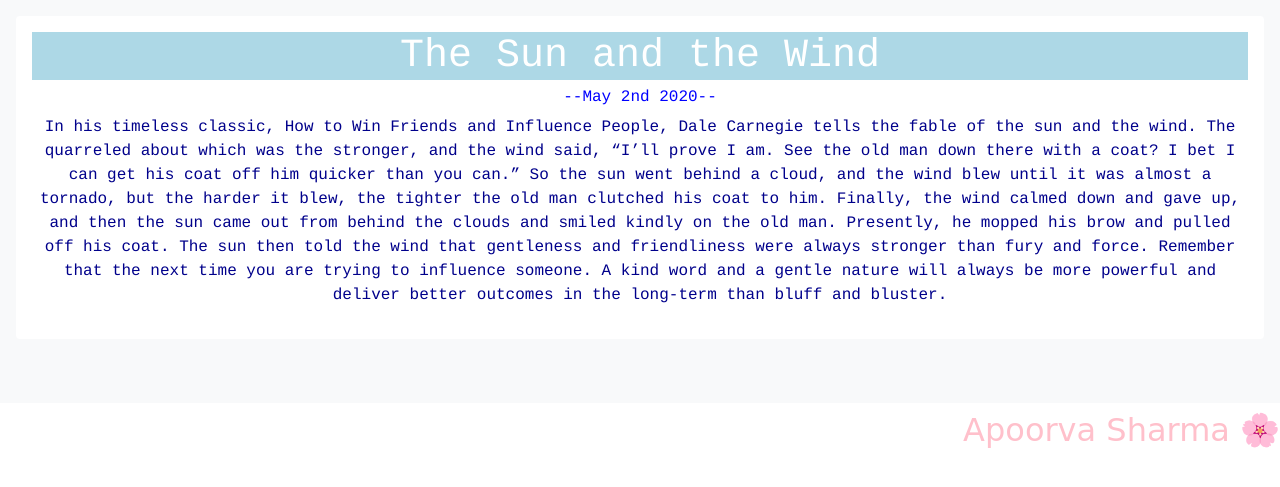
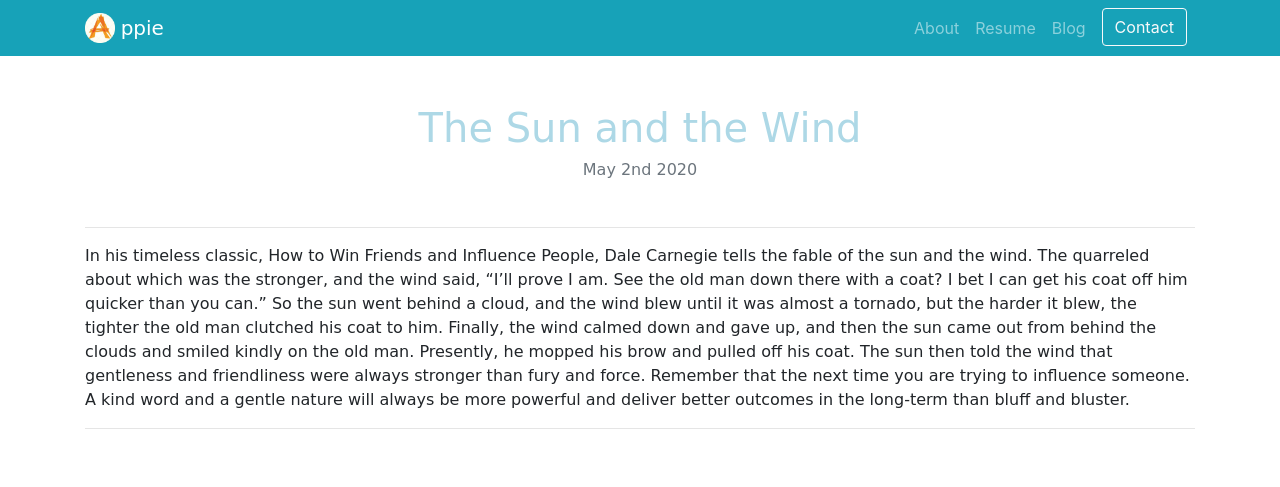
Before and after one commit to parasdtu/django3_personal_portfolio, a Django app: page /blog/1/ in a window 1280 px wide. Shown: the top 487 px of the page. Run offline with Django 3.2, Linux system fonts and the light colour scheme; data comes from the database, SQL or seed files in the repository; both versions use the stored data as it was after the commit; some libraries are stand-ins or nearby versions.

Commit message:
Redesigned blog app

```diff
--- a/blog/templates/blog/detail.html
+++ b/blog/templates/blog/detail.html
@@ -1,29 +1,13 @@
-<link rel="stylesheet" href="https://stackpath.bootstrapcdn.com/bootstrap/4.5.0/css/bootstrap.min.css" integrity="sha384-9aIt2nRpC12Uk9gS9baDl411NQApFmC26EwAOH8WgZl5MYYxFfc+NcPb1dKGj7Sk" crossorigin="anonymous">
-<center>
+{% extends "portfolio/base.html" %}
+
+{% load static %}
 
 {% block content %}
 
-  <div class="p-3 mb-2 bg-light text-dark">
+<h1 class="text-center mt-5" id="blogdetailtitle" style="font-family:Comic Sans MS;color:lightblue">{{ blog.title }}</h1>
 
-    <div class="shadow-none p-3 mb-5 bg-white rounded">
-
-    <h1 style="color:White;font-family:courier;background-color:LightBlue">{{ blog.title }}</h1>
-
-    <h6 style="color:Blue;font-family:courier;">--{{ blog.date|date:'F jS Y'}}--</h6>
-
-    <p style="color:DarkBlue;font-family:courier">
-
-      {{blog.description|safe}}
-
-    </p>
-
-  </div>
-
-</div>
-
+<h6 class="text-center text-muted mb-5" style="font-family:Comic Sans MS;color:lightgrey">{{ blog.date|date:'F jS Y' }}</h6>
+<hr>
+<p style="font-family:Comic Sans MS;">{{ blog.description|safe }}</p>
+<hr>
 {% endblock %}
-
-<h2 style="text-align:right;color:Pink;font-family:cursive">Apoorva Sharma 🌸</h2>
-
-
-</center>
--- a/personal_portfolio/urls.py
+++ b/personal_portfolio/urls.py
@@ -22,7 +22,9 @@ from portfolio import views
 urlpatterns = [
     path('admin/', admin.site.urls),
     path('', views.home, name='home'),
+    path('about/', views.about, name='about'),
     path('blog/', include('blog.urls'),name='blog'),
+
 ]
 
 urlpatterns += static(settings.MEDIA_URL, document_root=settings.MEDIA_ROOT)
--- /dev/null
+++ b/portfolio/templates/portfolio/about.html
@@ -0,0 +1 @@
+about
--- a/portfolio/templates/portfolio/base.html
+++ b/portfolio/templates/portfolio/base.html
@@ -33,7 +33,7 @@
       <div class="collapse navbar-collapse text-center" id="navbarNav">
         <ul class="navbar-nav ml-auto">
           <li class="nav-item">
-            <a class="nav-link" href="" target="_blank" class="btn btn-light">About</a>
+            <a class="nav-link" href="{% url 'about' %}" class="btn btn-light">About</a>
           </li>
           <li class="nav-item">
             <a class="nav-link" href="{% static "portfolio/Apoorva.pdf" %}" class="btn btn-light">Resume</a>
@@ -42,7 +42,7 @@
             <a class="nav-link" href="{% url 'blog:all_blogs' %}">Blog</a>
           </li>
           <li>
-            <a class="nav-link" href="#" target="_blank">Contact</a>
+            <button class="btn btn-outline-light mx-2" href="#" target="_blank">Contact</button>
           </li>
         </ul>
       </div>
--- a/portfolio/views.py
+++ b/portfolio/views.py
@@ -4,3 +4,6 @@ from .models import Info
 def home(request):
     infos = Info.objects.all()
     return render(request,'portfolio/home.html', {'infos':infos})
+
+def about(request):
+    return render(request,'portfolio/about.html')
```
Also changed, not shown: blog/templates/blog/all_blogs.html (+21 -35 lines), blog/templates/blog/test.html (added), db.sqlite3, portfolio/urls.py (added).
